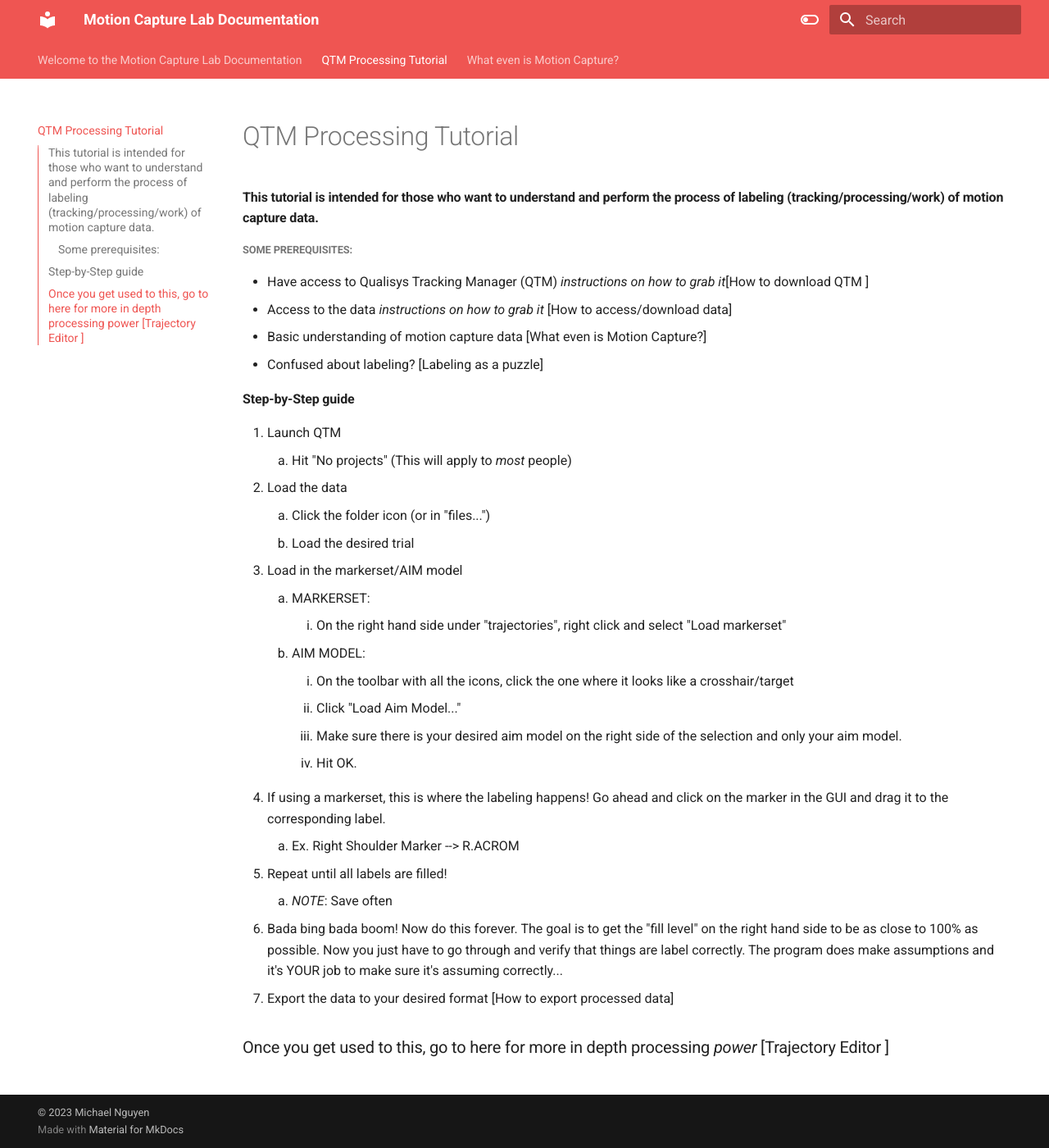
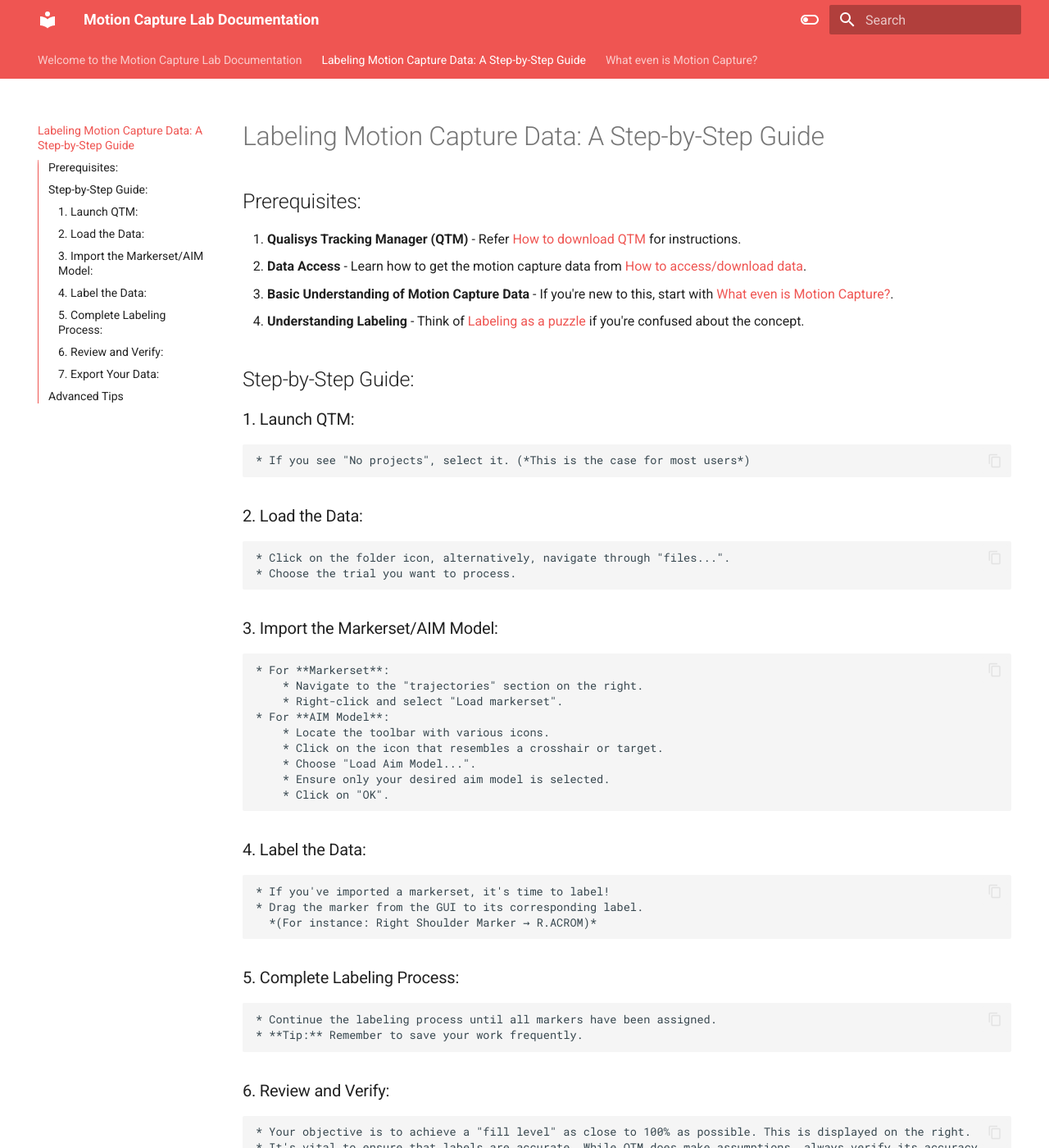
Before and after one commit to MocapMike/MotionCaptureDocumentation, an MkDocs documentation site: the page built from docs/QTM Processing Tutorial.md, in a window 1280 px wide and 1400 px high. Shown: the whole window at 82% size. Built offline with MkDocs 1.6.1 and Material for MkDocs 9.7.7, drawn with Linux system fonts in a browser that asks for light colours; some of the changed text lies outside the part shown.

Commit message:
updated formatting

```diff
--- a/docs/QTM Processing Tutorial.md
+++ b/docs/QTM Processing Tutorial.md
@@ -1,33 +1,46 @@
-#### This tutorial is intended for those who want to understand and perform the process of labeling (tracking/processing/work) of motion capture data.
+# Labeling Motion Capture Data: A Step-by-Step Guide
 
+## Prerequisites:
+1. **Qualisys Tracking Manager (QTM)** - Refer [How to download QTM](#) for instructions.
+2. **Data Access** - Learn how to get the motion capture data from [How to access/download data](#).
+3. **Basic Understanding of Motion Capture Data** - If you're new to this, start with [What even is Motion Capture?](#).
+4. **Understanding Labeling** - Think of [Labeling as a puzzle](#) if you're confused about the concept.
 
-##### Some prerequisites:
-- Have access to Qualisys Tracking Manager (QTM) *instructions on how to grab it*[How to download QTM ]
-- Access to the data *instructions on how to grab it* [How to access/download data]
-- Basic understanding of motion capture data [What even is Motion Capture?]
-- Confused about labeling? [Labeling as a puzzle]
+## Step-by-Step Guide:
 
+### 1. Launch QTM:
+    * If you see "No projects", select it. (*This is the case for most users*)
 
-#### Step-by-Step guide
-1. Launch QTM
-	1. Hit "No projects" (This will apply to *most* people)
-2. Load the data
-	1. Click the folder icon (or in "files...")
-	2. Load the desired trial
-3. Load in the markerset/AIM model
-	1. MARKERSET:
-		1. On the right hand side under "trajectories", right click and select "Load markerset"
-	2. AIM MODEL:
-		1. On the toolbar with all the icons, click the one where it looks like a crosshair/target
-		2. Click "Load Aim Model..."
-		3. Make sure there is your desired aim model on the right side of the selection and only your aim model.
-		4. Hit OK.
-4. If using a markerset, this is where the labeling happens! Go ahead and click on the marker in the GUI and drag it to the corresponding label.
-	1. Ex. Right Shoulder Marker --> R.ACROM
-5. Repeat until all labels are filled!
-	1. *NOTE*: Save often
-6. Bada bing bada boom! Now do this forever. The goal is to get the "fill level" on the right hand side to be as close to 100% as possible. Now you just have to go through and verify that things are label correctly. The program does make assumptions and it's YOUR job to make sure it's assuming correctly...
-7. Export the data to your desired format [How to export processed data]
+### 2. Load the Data:
+    * Click on the folder icon, alternatively, navigate through "files...".
+    * Choose the trial you want to process.
 
+### 3. Import the Markerset/AIM Model:
+    * For **Markerset**:
+        * Navigate to the "trajectories" section on the right.
+        * Right-click and select "Load markerset".
+    * For **AIM Model**:
+        * Locate the toolbar with various icons.
+        * Click on the icon that resembles a crosshair or target.
+        * Choose "Load Aim Model...".
+        * Ensure only your desired aim model is selected.
+        * Click on "OK".
 
-### Once you get used to this, go to here for more in depth processing *power* [Trajectory Editor ]
+### 4. Label the Data:
+    * If you've imported a markerset, it's time to label!
+    * Drag the marker from the GUI to its corresponding label.
+      *(For instance: Right Shoulder Marker → R.ACROM)*
+
+### 5. Complete Labeling Process:
+    * Continue the labeling process until all markers have been assigned.
+    * **Tip:** Remember to save your work frequently.
+
+### 6. Review and Verify:
+    * Your objective is to achieve a "fill level" as close to 100% as possible. This is displayed on the right.
+    * It's vital to ensure that labels are accurate. While QTM does make assumptions, always verify its accuracy.
+
+### 7. Export Your Data:
+    * Once you're satisfied, export the data in your preferred format. Refer to [How to export processed data](#) for steps.
+
+## Advanced Tips
+As you become more familiar with the process, delve deeper into advanced processing with the [Trajectory Editor](#).
```
